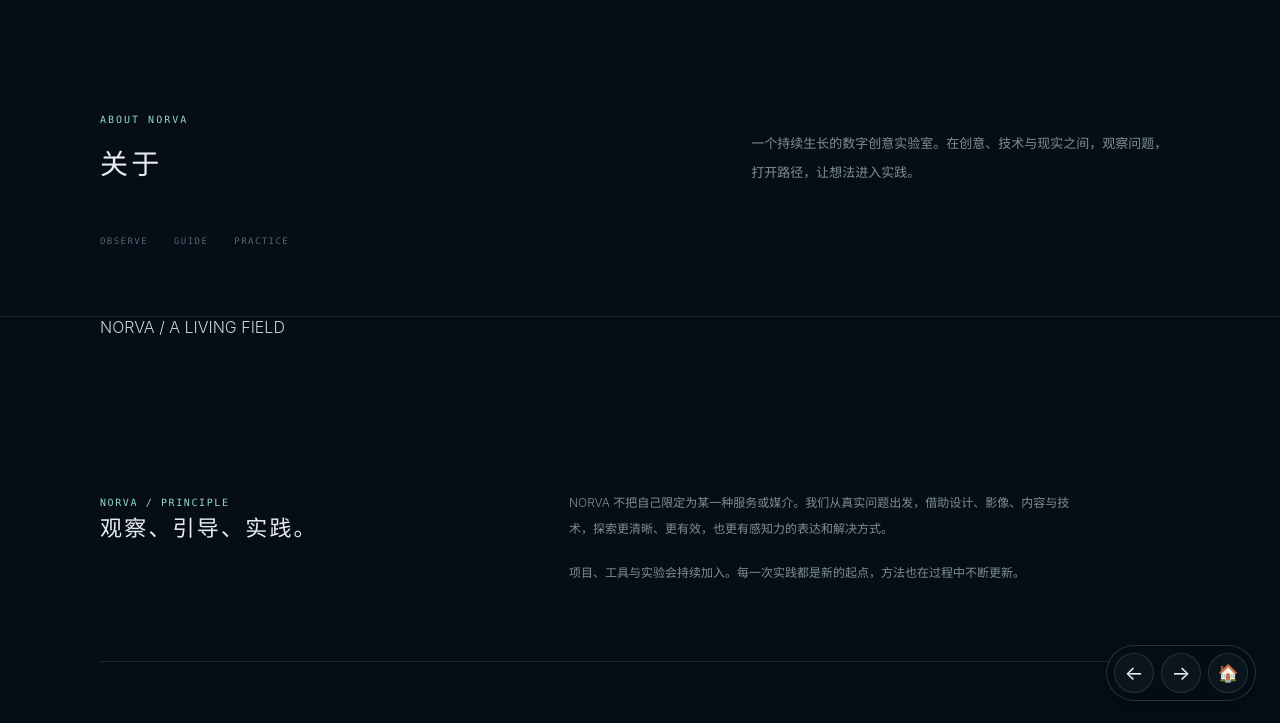
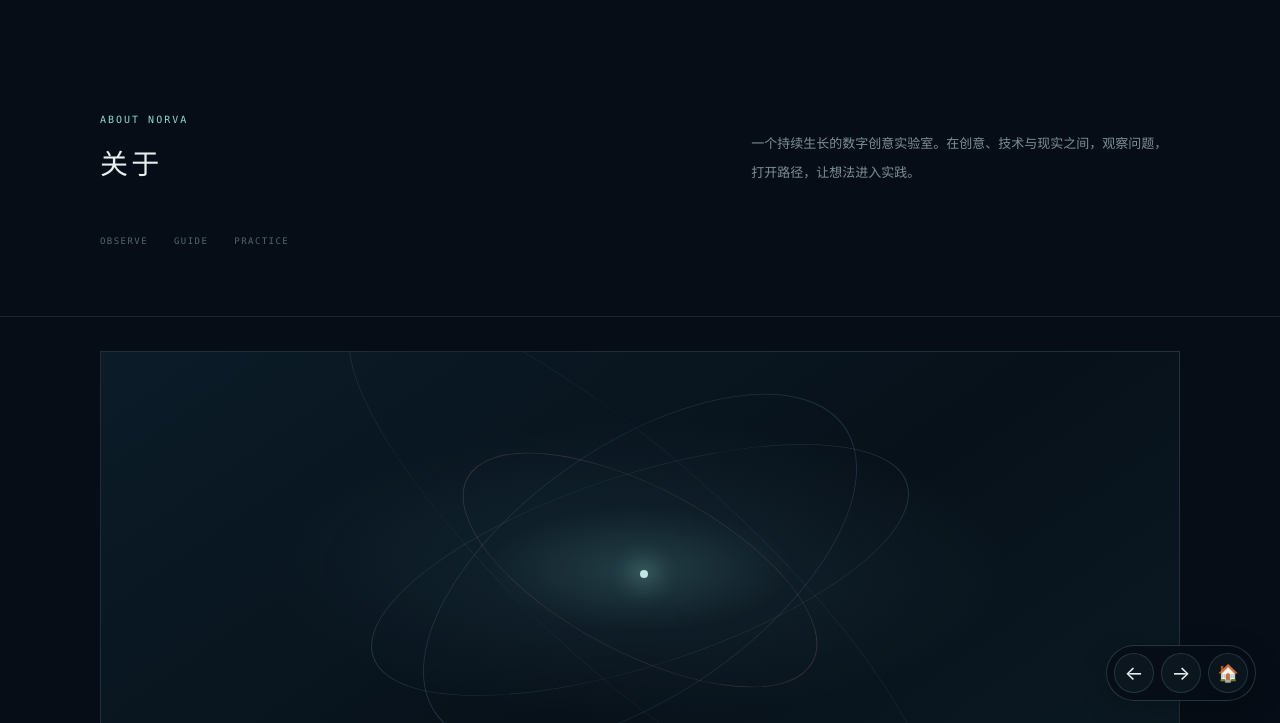
Before and after one commit to XKsan/norva-studio, a plain HTML site: page about.html in a window 1280 px wide. Shown: the part 77-800 px from the top of the page. Drawn offline with Linux system fonts and the light colour scheme.

Commit message:
Style About page visual field

```diff
--- a/world.css
+++ b/world.css
@@ -180,3 +180,6 @@ body.lightbox-open{overflow:hidden}
 .archive-entry>span{font:10px var(--mono);color:var(--water)}.archive-entry h3{font-size:16px;font-weight:300;letter-spacing:.08em;margin:0 0 6px}.archive-entry p{font-size:11px;color:var(--muted);margin:0;line-height:1.8}.archive-entry>b{font-weight:300;color:var(--water)}
 @media(max-width:760px){.ip-grid{grid-template-columns:repeat(2,minmax(0,1fr));gap:24px}.photo-gallery{grid-template-columns:repeat(2,minmax(0,1fr))}.field-grid{gap:24px}}
 @media(max-width:520px){.ip-grid,.photo-gallery,.documentary-grid,.field-grid{grid-template-columns:1fr}.ip-frame{max-width:min(76vw,340px)}.photo-lightbox{grid-template-columns:40px minmax(0,1fr) 40px;padding:5vh 2vw}.photo-lightbox figure{max-width:82vw}.photo-lightbox figure img{max-width:80vw;max-height:78vh}.photo-lightbox button{width:34px;height:34px}.archive-entry{grid-template-columns:34px 1fr 20px;gap:12px}}
+
+/* About page visual field */
+.about-visual-wrap{padding-top:34px}.about-visual{height:clamp(220px,34vw,420px);position:relative;overflow:hidden;border:1px solid var(--line);background:radial-gradient(ellipse at 50% 52%,rgba(111,190,182,.16),transparent 20%),radial-gradient(ellipse at 50% 52%,rgba(83,135,151,.16),transparent 48%),linear-gradient(145deg,#0b1c28,#07111a 58%,#0b1a23)}.about-visual:before,.about-visual:after{content:'';position:absolute;left:50%;top:52%;width:min(54vw,560px);height:min(54vw,560px);border:1px solid rgba(159,222,210,.17);border-radius:50%;transform:translate(-50%,-50%) rotate(-18deg) scaleY(.34)}.about-visual:after{width:min(38vw,390px);height:min(38vw,390px);border-color:rgba(217,154,145,.2);transform:translate(-50%,-50%) rotate(28deg) scaleY(.42)}.about-visual-orbit{position:absolute;left:50%;top:52%;border:1px solid rgba(145,185,232,.18);border-radius:50%;transform:translate(-50%,-50%) rotate(42deg) scaleY(.28)}.orbit-one{width:min(72vw,760px);height:min(72vw,760px)}.orbit-two{width:min(48vw,500px);height:min(48vw,500px);transform:translate(-50%,-50%) rotate(-35deg) scaleY(.5)}.about-visual-core{position:absolute;left:50%;top:52%;width:8px;height:8px;border-radius:50%;background:#bfe6e2;box-shadow:0 0 24px 8px rgba(143,216,205,.35)}.about-visual-caption{position:absolute;left:24px;bottom:20px;font:9px var(--mono);letter-spacing:.18em;color:#8da5a9}
```
